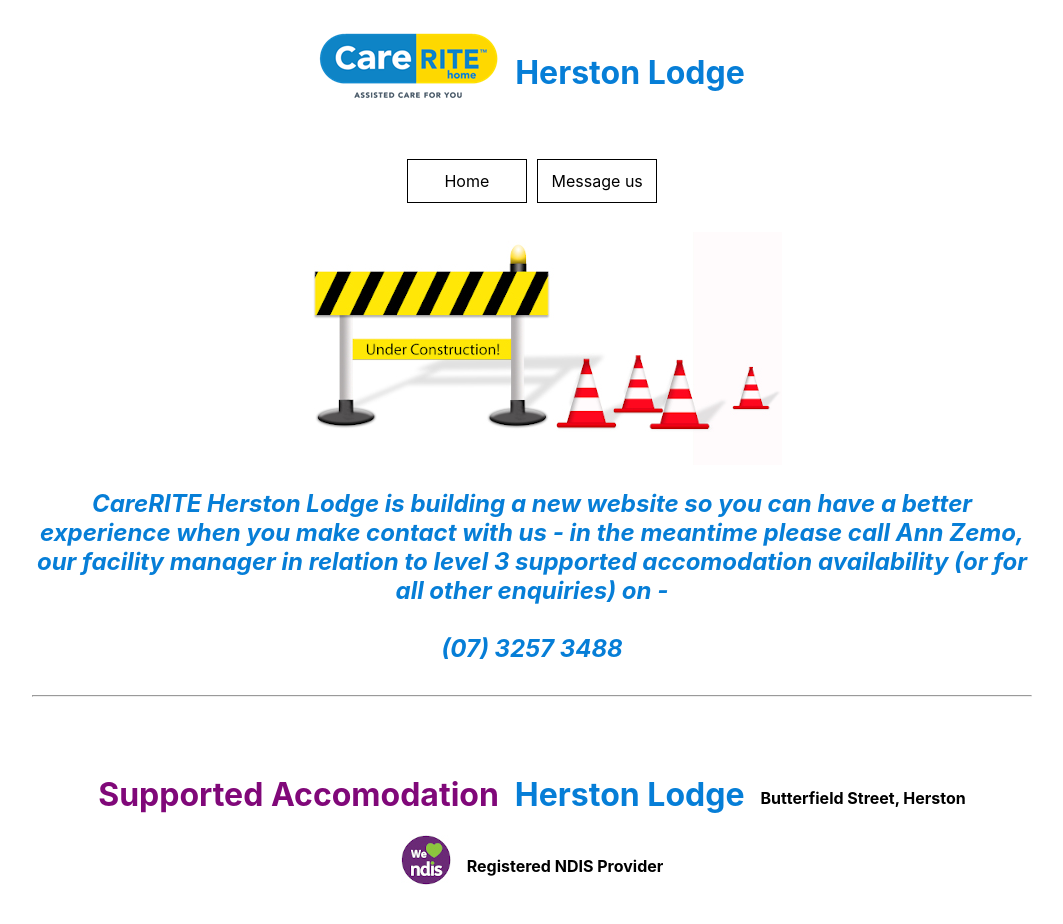
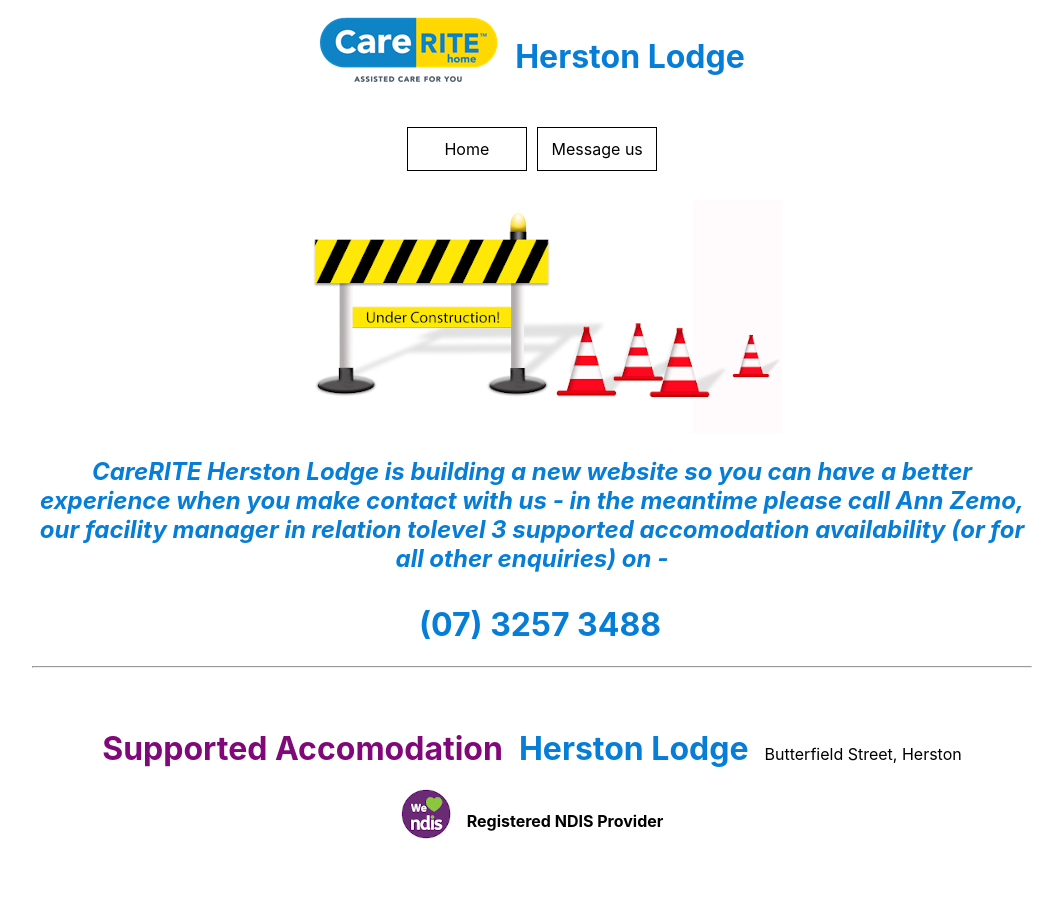
Before and after one commit to LachlanStephan/FacilitySite-, a React (Create React App) app: page /Maintenance in a window 1280 px wide. Shown: the top 924 px of the page, without its empty margins (108-1171 px from the left). After the commit the page ends 868 px from the top, so only its background shows below. Built offline with nearby package versions, Linux system fonts and the light colour scheme.

Commit message:
updated final styling changes

```diff
--- a/src/App.css
+++ b/src/App.css
@@ -9,7 +9,7 @@
 
 /* Header and footer */
 .headerContainer, .footerContainer {
-  padding: 2em;
+  padding: 1em;
 }
 
 .headerCol {
@@ -161,7 +161,7 @@
     justify-content: center;
   }
   .footerHeadings p {
-    margin-top: 2.2em;
+    margin-top: 2.3em;
     margin-left: 1em;
   }
   .headerContainer>.row {
--- a/src/components/common/footer.js
+++ b/src/components/common/footer.js
@@ -12,7 +12,7 @@
                     <h1 className="purpleH1">Supported Accomodation</h1>
                     <h1 className="blueH1">Herston Lodge</h1>
                     <p>
-                        <strong>Butterfield Street, Herston</strong>
+                        Butterfield Street, Herston
                     </p>
                 </Col>
             </Row>
--- a/src/components/maintenance.js
+++ b/src/components/maintenance.js
@@ -22,13 +22,21 @@
                             alt="Construction worker saying the site is under maintenance"/>
                         <CardText className="contactText">
                             <h2>
-                                <i>CareRITE Herston Lodge is building a new website so you can have a better experience when you make contact with us - in the meantime please call
+                                <i>CareRITE Herston Lodge is building a new website so you can have a better
+                                    experience when you make contact with us - in the meantime please call
                                     <strong>
                                         {' '}
-                                        Ann Zemo</strong>, our facility manager in relation to <strong>level 3 supported accomodation {' '}</strong>availability (or for all other enquiries) on - <br></br><br></br>(07) <strong>3257 3488</strong></i>
+                                        Ann Zemo</strong>, our facility manager in relation to
+                                    <strong>level 3 supported accomodation {' '}</strong>availability (or for all other enquiries) on -
+                                </i>
                             </h2>
                         </CardText>
                     </Card>
+                </Col>
+                <Col>
+                    <h1 className="blueH1">
+                        <strong>(07) {' '}3257 3488</strong>
+                    </h1>
                 </Col>
             </Row>
             <hr></hr>
```
Also changed, not shown: 1 other file (tests, documents, lock files or other folders).
